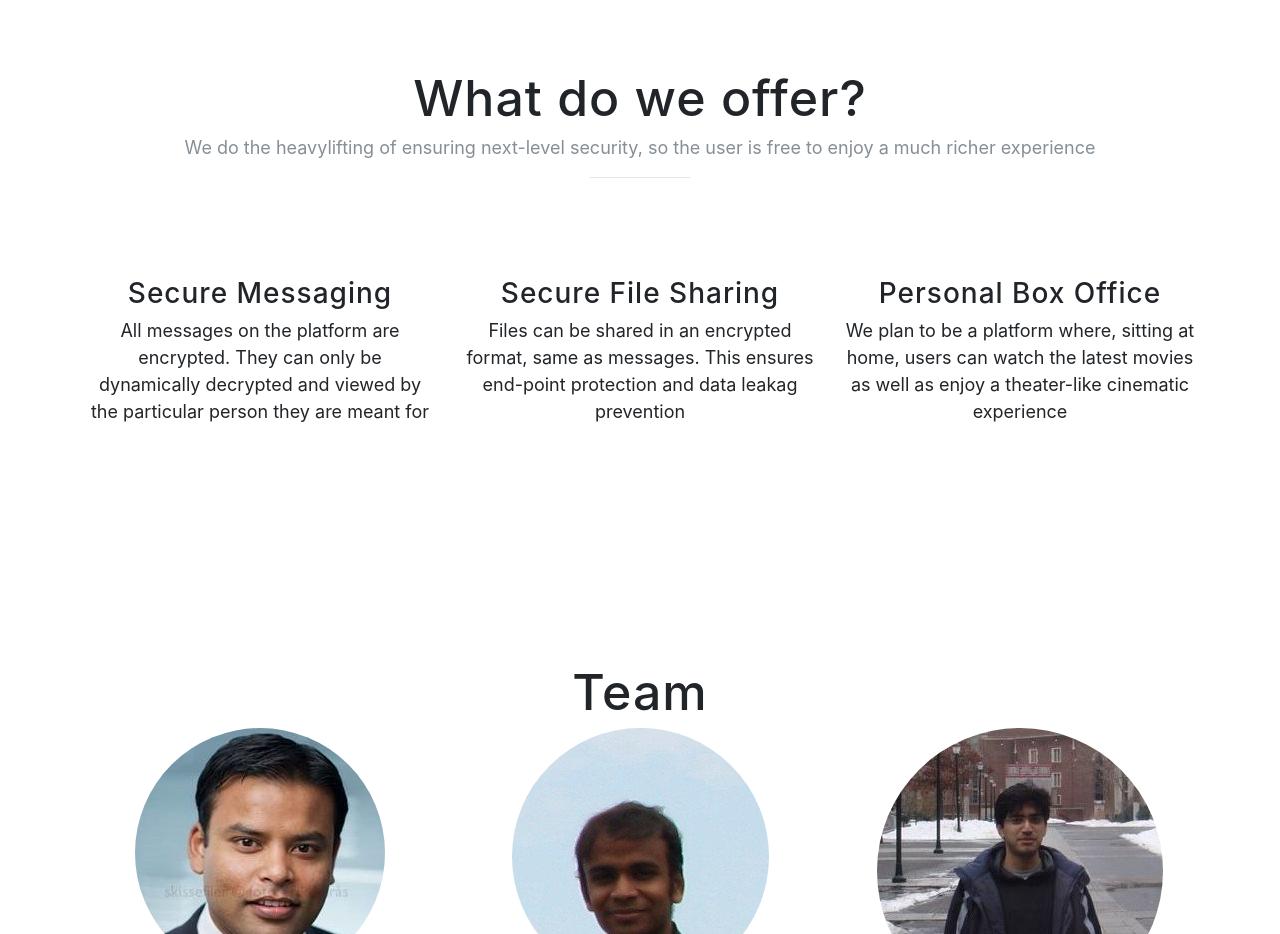
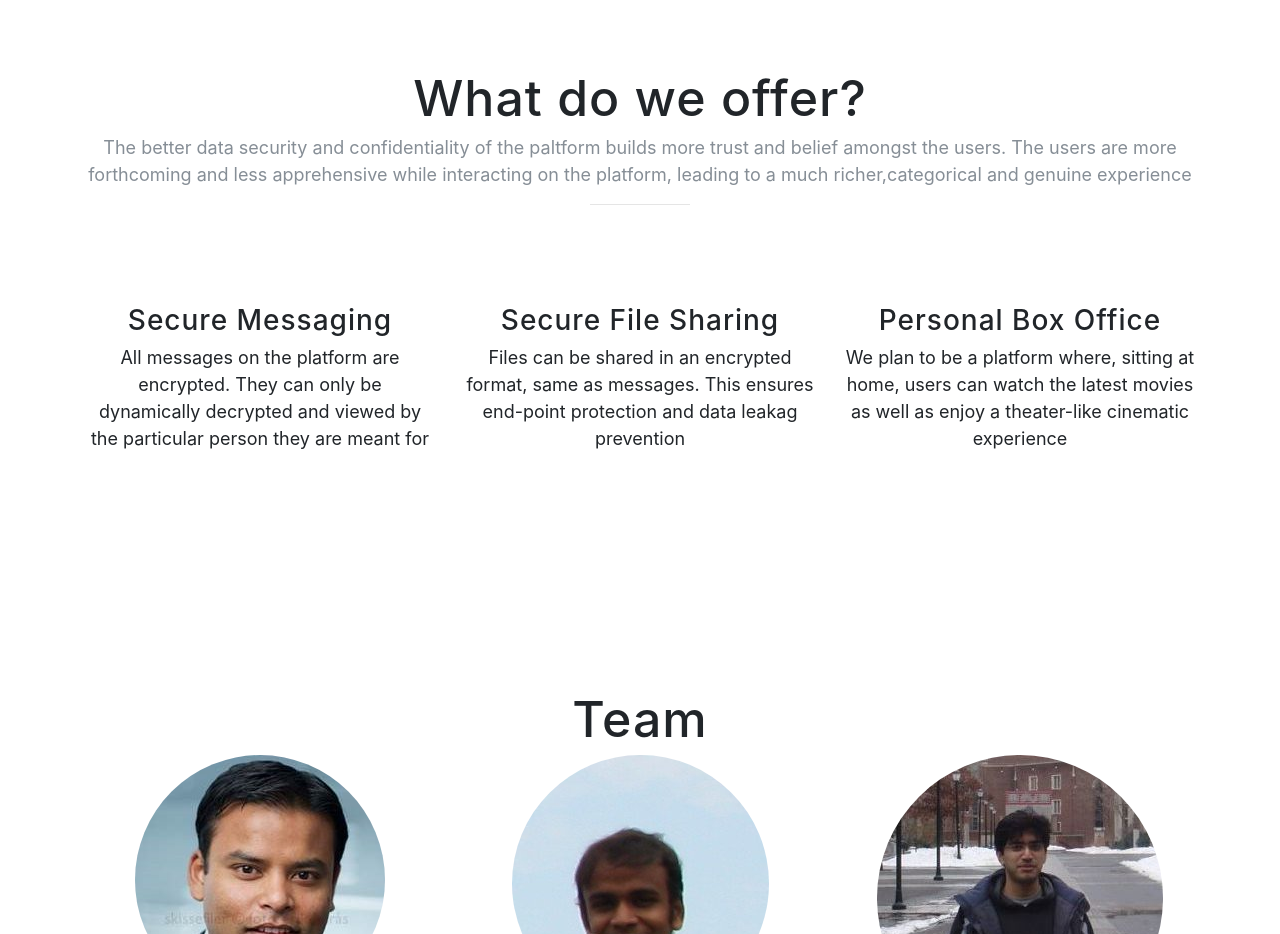
Before and after one commit to kontiki-innovation-labs/kontiki-innovation-labs.github.io, a website with bundled scripts: page index.html in a window 1280 px wide. Shown: the part 1640-2574 px from the top of the page. Built offline with nearby package versions, Linux system fonts and the light colour scheme; a web font is replaced by a local one.

Commit message:
Update index.html

```diff
--- a/index.html
+++ b/index.html
@@ -142,7 +142,7 @@
       <div class="container">
         <div class="section-heading text-center">
           <h2>What do we offer?</h2>
-          <p class="text-muted">We do the heavylifting of ensuring next-level security, so the user is free to enjoy a much richer experience</p>
+          <p class="text-muted">The better data security and confidentiality of the paltform builds more trust and belief amongst the users. The users are more forthcoming and less apprehensive while interacting on the platform, leading to a much richer,categorical and genuine experience </p>
           <hr>
         </div>
 	      <div class="row">
```
